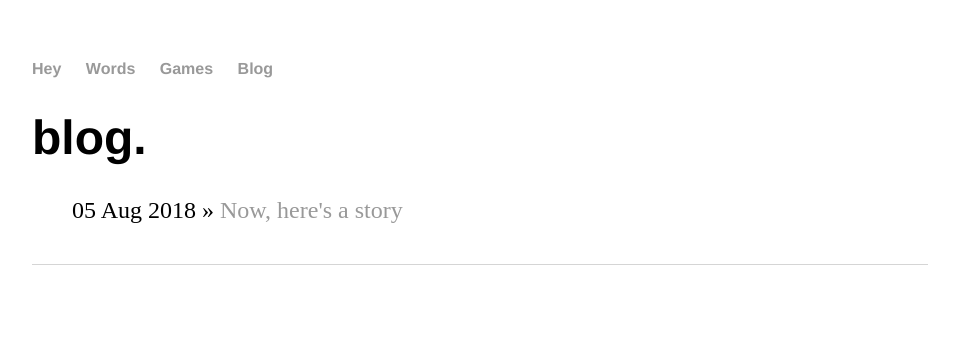
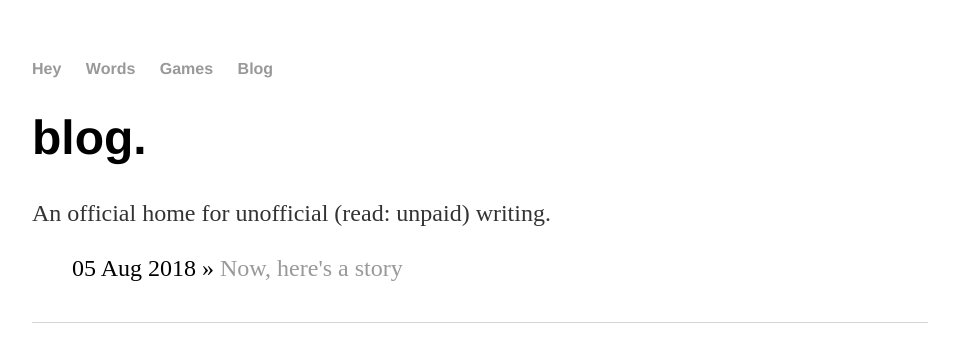
Before and after one commit to ScarletCatalie/ScarletCatalie.github.io, a Jekyll site: the page built from blog/index.html, in a window 1280 px wide. Shown: the top 362 px of the page, without its empty margins (160-1119 px from the left). Built offline with Jekyll 4.4.1, drawn with Linux system fonts in a browser that asks for light colours.

Commit message:
Update index.html

```diff
--- a/blog/index.html
+++ b/blog/index.html
@@ -3,6 +3,7 @@ layout: default
 title: blog.
 ---
 	<h1>{{ page.title }}</h1>
+	<p>An official home for unofficial (read: unpaid) writing.</p>
 	<ul class="posts">
 
 	  {% for post in site.posts %}
```
